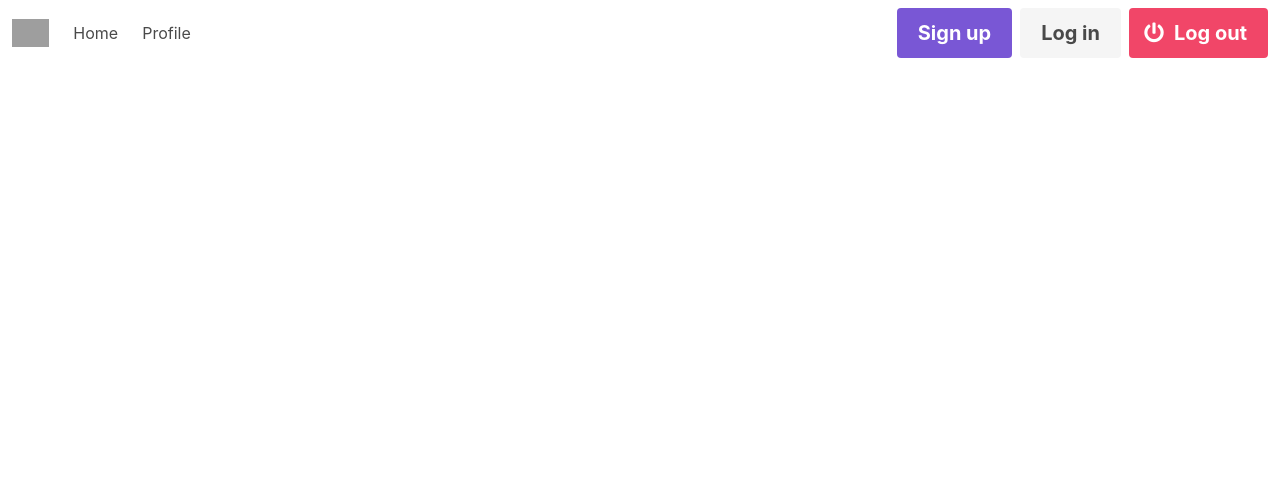
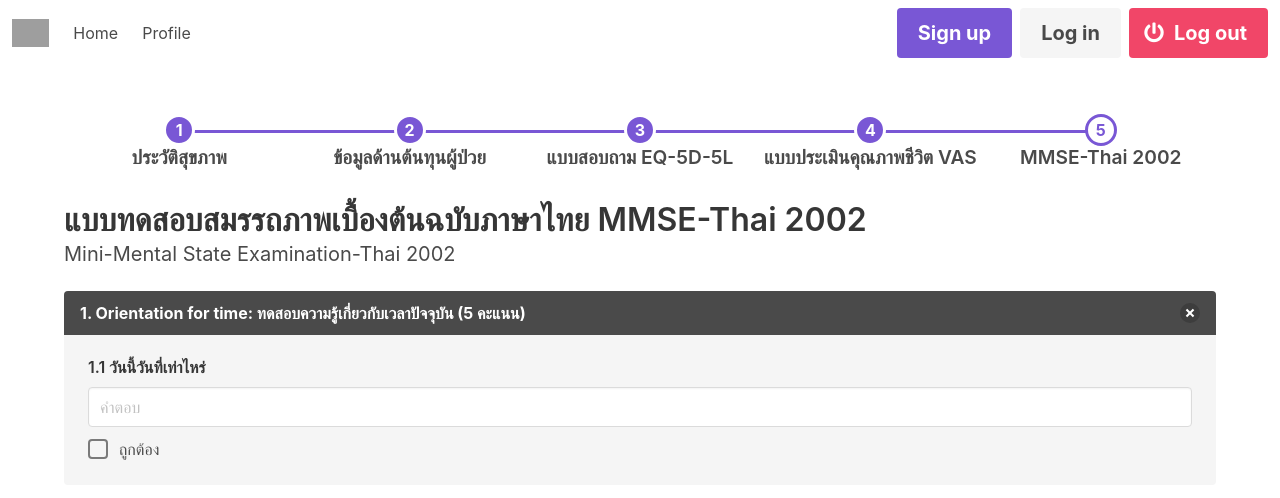
Before and after one commit to likit/aging-care-survey2020, a Vue app in the folder app/: page /MMSE in a window 1280 px wide. Shown: the top 498 px of the page. Built offline with nearby package versions, Linux system fonts and the light colour scheme; no server answers; grey boxes are pictures that could not be loaded.

Commit message:
added MMSE page and route
added navigation buttons to the VAS page

```diff
--- a/app/src/router/index.js
+++ b/app/src/router/index.js
@@ -8,6 +8,7 @@ import PatientCapital from "../views/PatientCapital";
 import Overhead from "../views/Overhead";
 import EQ5D5L from "../views/EQ5D5L";
 import VAS from "../views/VAS";
+import MMSE from "../views/MMSE";
 
 Vue.use(VueRouter)
 
@@ -53,6 +54,11 @@ Vue.use(VueRouter)
           component: VAS
       },
       {
+          path: '/MMSE',
+          name: 'MMSE',
+          component: MMSE
+      },
+      {
           path: '/about',
           name: 'About',
         // route level code-splitting
--- /dev/null
+++ b/app/src/views/MMSE.vue
@@ -0,0 +1,39 @@
+<template>
+    <section class="section">
+        <div class="container">
+            <b-steps
+                    v-model="activeStep"
+                    :has-navigation="false"
+            >
+                <b-step-item step="1" label="ประวัติสุขภาพ"></b-step-item>
+                <b-step-item step="2" label="ข้อมูลด้านต้นทุนผู้ป่วย"></b-step-item>
+                <b-step-item step="3" label="แบบสอบถาม EQ-5D-5L"></b-step-item>
+                <b-step-item step="4" label="แบบประเมินคุณภาพชีวิต VAS"></b-step-item>
+                <b-step-item step="5" label="MMSE-Thai 2002"></b-step-item>
+            </b-steps>
+            <h1 class="title">แบบทดสอบสมรรถภาพเบื้องต้นฉบับภาษาไทย MMSE-Thai 2002</h1>
+            <h1 class="subtitle">Mini-Mental State Examination-Thai 2002</h1>
+            <b-message title="1. Orientation for time: ทดสอบความรู้เกี่ยวกับเวลาปัจจุบัน (5 คะแนน)">
+                <b-field label="1.1 วันนี้วันที่เท่าไหร่">
+                    <b-input placeholder="คำตอบ"></b-input>
+                </b-field>
+                <b-checkbox>ถูกต้อง</b-checkbox>
+            </b-message>
+        </div>
+    </section>
+</template>
+
+<script>
+    export default {
+        name: "MMSE",
+        data() {
+            return {
+                activeStep: 4
+            }
+        }
+    }
+</script>
+
+<style scoped>
+
+</style>
--- a/app/src/views/VAS.vue
+++ b/app/src/views/VAS.vue
@@ -21,6 +21,16 @@
                     </b-slider>
                 </b-field>
             </b-message>
+            <div class="buttons is-centered">
+                <a class="button is-medium is-light"
+                   href="/EQ-5D-5L">
+                    ย้อนกลับ
+                </a>
+                <a class="button is-medium is-primary"
+                   href="/MMSE">
+                    ต่อไป
+                </a>
+            </div>
         </div>
     </section>
 </template>
```
